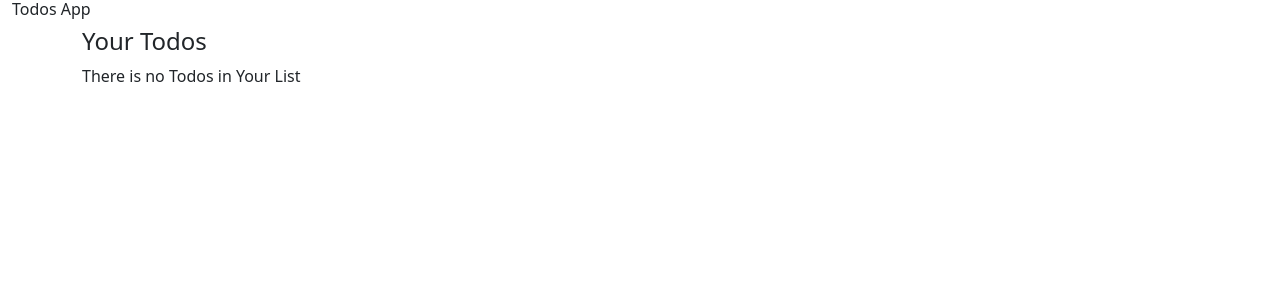
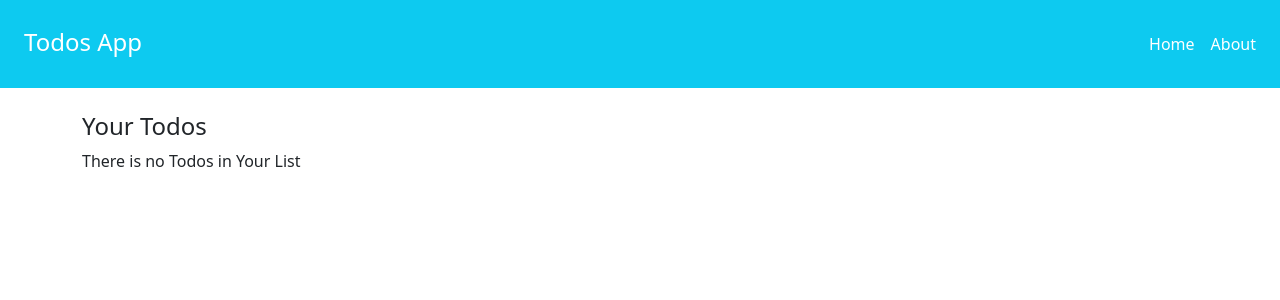
Before and after one commit to ugirase2003/Angular-Getting-Started, an Angular app in the folder Todo-App/: page / in a window 1280 px wide. Shown: the top 300 px of the page. Built offline with nearby package versions, Linux system fonts and the light colour scheme.

Commit message:
basic styling and about component added

```diff
--- a/Todo-App/src/app/app.component.html
+++ b/Todo-App/src/app/app.component.html
@@ -1,6 +1,18 @@
 <nav >
-  <div class="container-fluid d-flex flex-row justify-content-between ">
-    <a class="navbar-brand h2">Todos App</a>
+  <div class="container-fluid d-flex flex-row justify-content-between bg-info p-4 mb-4 text-white ">
+    <a class="navbar-brand  fs-4 ">Todos App</a>
+    <div class="" id="navbarSupportedContent">
+      <ul class="navbar-nav d-flex flex-row">
+        <li class="nav-item active mx-3">
+          <a class="nav-link "  >Home</a>
+        </li>
+        <li class="nav-item">
+          <a class="nav-link" >About</a>
+        </li>
+
+
+      </ul>
+      </div>
   </div>
 </nav>
 <app-todos></app-todos>
--- a/Todo-App/src/app/app.module.ts
+++ b/Todo-App/src/app/app.module.ts
@@ -7,13 +7,15 @@ import { TodosComponent } from './mycomponent/todos/todos.component';
 import { AddTodoComponent } from './mycomponent/add-todo/add-todo.component';
 import { TodoItemComponent } from './mycomponent/todo-item/todo-item.component';
 import { FormsModule } from '@angular/forms';
+import { AboutComponent } from './mycomponent/about/about.component';
 
 @NgModule({
   declarations: [
     AppComponent,
     TodosComponent,
     AddTodoComponent,
-    TodoItemComponent
+    TodoItemComponent,
+    AboutComponent
   ],
   imports: [
     BrowserModule,
--- /dev/null
+++ b/Todo-App/src/app/mycomponent/about/about.component.html
@@ -0,0 +1,5 @@
+<div class="container-fluid">
+    <h4 class="text-center">About Page of Todos App </h4>
+    <p class="text-center">Make Your todos list now and lets do it</p>
+
+    </div>
```
Also changed, not shown: Todo-App/src/app/mycomponent/about/about.component.ts (added, +10 -0 lines), Todo-App/src/app/mycomponent/todos/todos.component.ts (+7 -0 lines), Todo-App/src/app/mycomponent/about/about.component.css (added), 1 other file (tests, documents, lock files or other folders).
